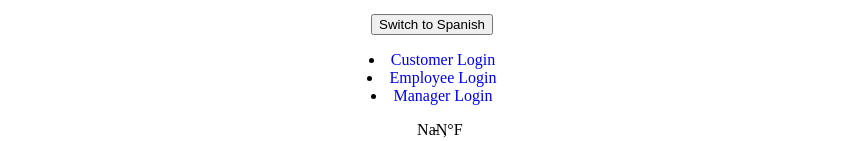
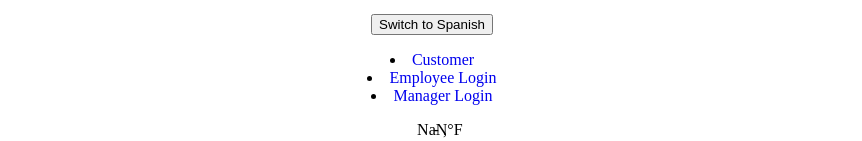
Before and after one commit to CSCE331-Spring2025/project3-team53, a React (Create React App) app in the folder client/: page / in a window 1280 px wide. Shown: the part 209-350 px from the top of the page, without its empty margins (208-1070 px from the left). Built offline with nearby package versions, Linux system fonts and the light colour scheme; no server answers.

Commit message:
Customer links directly to Customer Options

```diff
--- a/client/src/components/Home.jsx
+++ b/client/src/components/Home.jsx
@@ -46,7 +46,7 @@ function Home() {
                 </button>
                 <p></p>
                 <nav>
-                    <li><Link to="/Customer">Customer Login</Link></li>
+                    <li><Link to="/CustomerOptions">Customer</Link></li>
                     <li><Link to="/Emplogin">Employee Login</Link></li>
                     <li><Link to="/Malogin">Manager Login</Link></li>
                     {/* <li><Link to="/Debug">Debug Page</Link></li> */}
```
